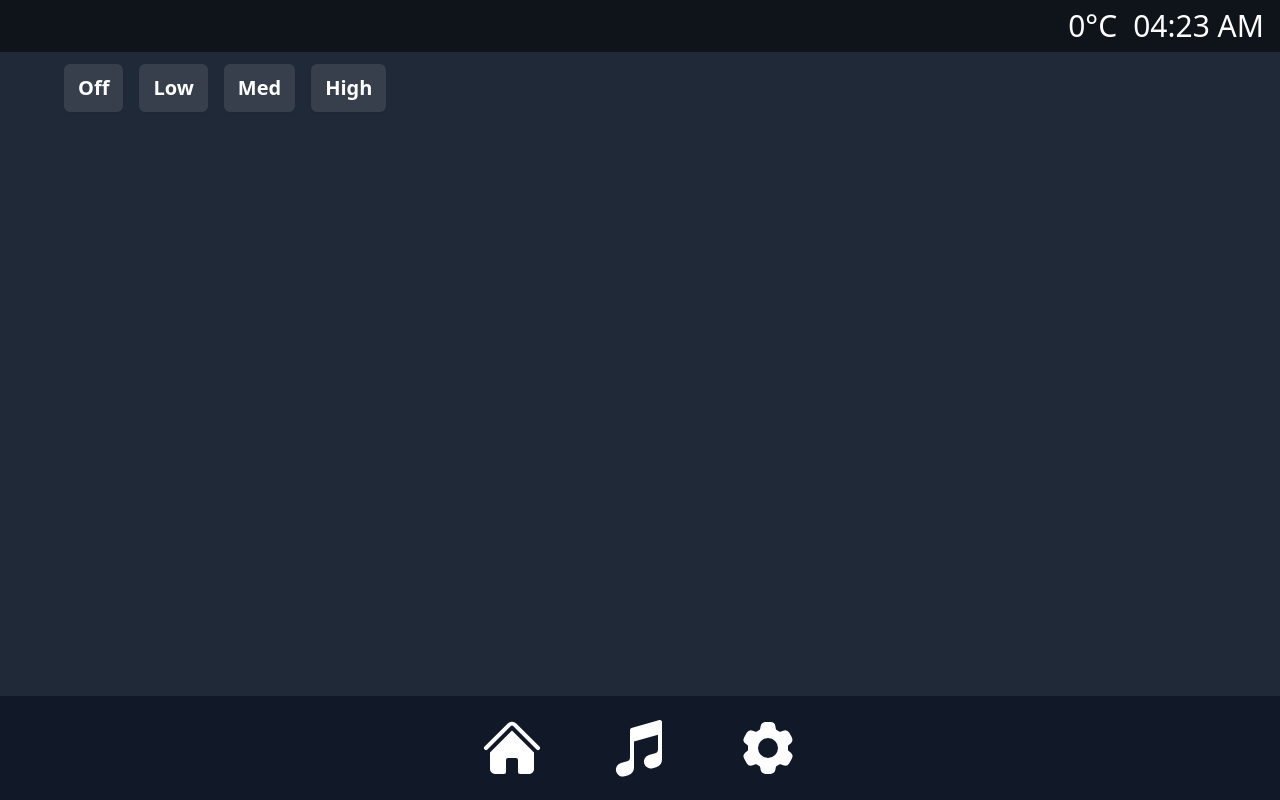
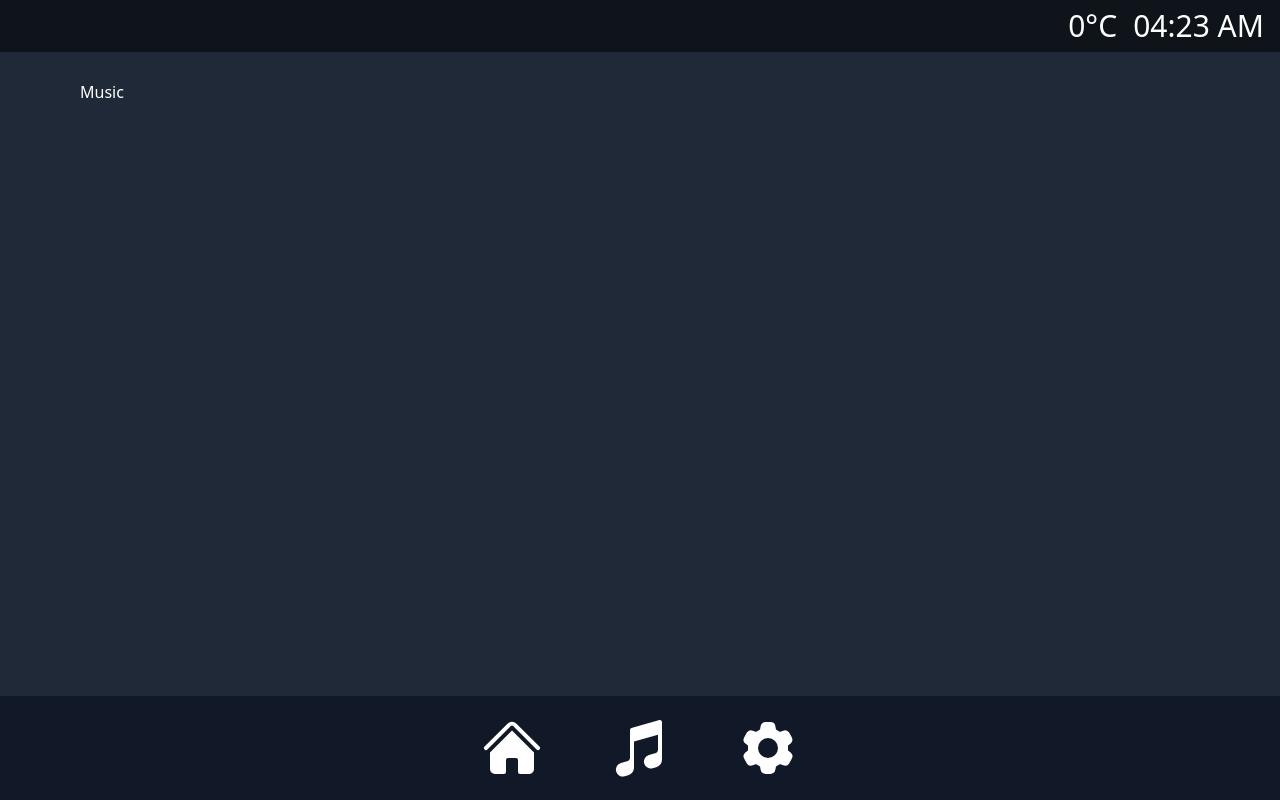
Before and after one commit to raidn-labs/vl, a Vue app: page / in a window 1280 px wide. Both pictures are taken after a click on the link 640 px from the left and 748 px from the top of the page. Built offline with nearby package versions, Linux system fonts and the light colour scheme.

Commit message:
Adding 'screens' for each nav item.

```diff
--- a/src/App.vue
+++ b/src/App.vue
@@ -2,6 +2,13 @@
 import BlowerControl from "./components/BlowerControl.vue";
 import UtilityBar from "./components/UtilityBar.vue";
 import Navigation from "./components/Navigation.vue";
+import {ref} from 'vue';
+
+const activeScreen = ref('home');
+
+function isActiveScreen (screen) {
+  return activeScreen.value === screen;
+}
 </script>
 
 <template>
@@ -10,15 +17,19 @@ import Navigation from "./components/Navigation.vue";
     <UtilityBar />
 
     <!-- Main Content -->
-    <div class="flex-1 overflow-y-auto">
-      <BlowerControl />
+    <div class="flex-1 overflow-y-auto p-20">
+      <div v-if="isActiveScreen('home')">
+        <BlowerControl />
+      </div>
+      <div v-if="isActiveScreen('music')">
+        <h1 class="text-white">Music</h1>
+      </div>
+      <div v-if="isActiveScreen('settings')">
+        <h1 class="text-white">Settings</h1>
+      </div>
     </div>
 
     <!-- Sticky Navigation Bar -->
-    <Navigation />
+    <Navigation @navigate="(to) => activeScreen = to"/>
   </div>
 </template>
-
-<style scoped>
-
-</style>
--- a/src/components/BlowerControl.vue
+++ b/src/components/BlowerControl.vue
@@ -7,7 +7,7 @@ async function setFanSpeed(speed) {
 </script>
 
 <template>
-  <div class="flex mx-16 my-16">
+  <div class="flex">
       <button type="button" class="mr-4 rounded-md bg-white/10 px-3.5 py-2.5 text-sm font-semibold text-white shadow-sm hover:bg-white/20" @click="setFanSpeed(0)">Off</button>
       <button type="button" class="mr-4 rounded-md bg-white/10 px-3.5 py-2.5 text-sm font-semibold text-white shadow-sm hover:bg-white/20" @click="setFanSpeed(1)">Low</button>
       <button type="button" class="mr-4 rounded-md bg-white/10 px-3.5 py-2.5 text-sm font-semibold text-white shadow-sm hover:bg-white/20" @click="setFanSpeed(2)">Med</button>
--- a/src/components/Navigation.vue
+++ b/src/components/Navigation.vue
@@ -1,23 +1,25 @@
 <script setup>
+import { defineEmits } from 'vue';
 
+const emit =  defineEmits(['navigate']);
 </script>
 
 <template>
   <div class="w-full py-3 bg-gray-900 fixed bottom-0 z-10">
     <div class="flex justify-center items-center space-x-4">
       <!-- Navigation Menu -->
-      <a href="#" class="text-white px-6 py-2 rounded-md text-lg font-medium">
+      <a href="#" class="text-white px-6 py-2 rounded-md text-lg font-medium" @click.prevent="emit('navigate', 'home')">
         <svg xmlns="http://www.w3.org/2000/svg" viewBox="0 0 24 24" fill="currentColor" class="w-16 h-16">
           <path d="M11.47 3.841a.75.75 0 0 1 1.06 0l8.69 8.69a.75.75 0 1 0 1.06-1.061l-8.689-8.69a2.25 2.25 0 0 0-3.182 0l-8.69 8.69a.75.75 0 1 0 1.061 1.06l8.69-8.689Z" />
           <path d="m12 5.432 8.159 8.159c.03.03.06.058.091.086v6.198c0 1.035-.84 1.875-1.875 1.875H15a.75.75 0 0 1-.75-.75v-4.5a.75.75 0 0 0-.75-.75h-3a.75.75 0 0 0-.75.75V21a.75.75 0 0 1-.75.75H5.625a1.875 1.875 0 0 1-1.875-1.875v-6.198a2.29 2.29 0 0 0 .091-.086L12 5.432Z" />
         </svg>
       </a>
-      <a href="#" class="text-white px-6 py-2 rounded-md text-lg font-medium">
+      <a href="#" class="text-white px-6 py-2 rounded-md text-lg font-medium" @click.prevent="emit('navigate', 'music')">
         <svg xmlns="http://www.w3.org/2000/svg" viewBox="0 0 24 24" fill="currentColor" class="w-16 h-16">
           <path fill-rule="evenodd" d="M19.952 1.651a.75.75 0 0 1 .298.599V16.303a3 3 0 0 1-2.176 2.884l-1.32.377a2.553 2.553 0 1 1-1.403-4.909l2.311-.66a1.5 1.5 0 0 0 1.088-1.442V6.994l-9 2.572v9.737a3 3 0 0 1-2.176 2.884l-1.32.377a2.553 2.553 0 1 1-1.402-4.909l2.31-.66a1.5 1.5 0 0 0 1.088-1.442V5.25a.75.75 0 0 1 .544-.721l10.5-3a.75.75 0 0 1 .658.122Z" clip-rule="evenodd" />
         </svg>
       </a>
-      <a href="#" class="text-white px-6 py-2 rounded-md text-lg font-medium">
+      <a href="#" class="text-white px-6 py-2 rounded-md text-lg font-medium" @click.prevent="emit('navigate', 'settings')">
         <svg xmlns="http://www.w3.org/2000/svg" viewBox="0 0 24 24" fill="currentColor" class="w-16 h-16">
           <path fill-rule="evenodd" d="M11.078 2.25c-.917 0-1.699.663-1.85 1.567L9.05 4.889c-.02.12-.115.26-.297.348a7.493 7.493 0 0 0-.986.57c-.166.115-.334.126-.45.083L6.3 5.508a1.875 1.875 0 0 0-2.282.819l-.922 1.597a1.875 1.875 0 0 0 .432 2.385l.84.692c.095.078.17.229.154.43a7.598 7.598 0 0 0 0 1.139c.015.2-.059.352-.153.43l-.841.692a1.875 1.875 0 0 0-.432 2.385l.922 1.597a1.875 1.875 0 0 0 2.282.818l1.019-.382c.115-.043.283-.031.45.082.312.214.641.405.985.57.182.088.277.228.297.35l.178 1.071c.151.904.933 1.567 1.85 1.567h1.844c.916 0 1.699-.663 1.85-1.567l.178-1.072c.02-.12.114-.26.297-.349.344-.165.673-.356.985-.57.167-.114.335-.125.45-.082l1.02.382a1.875 1.875 0 0 0 2.28-.819l.923-1.597a1.875 1.875 0 0 0-.432-2.385l-.84-.692c-.095-.078-.17-.229-.154-.43a7.614 7.614 0 0 0 0-1.139c-.016-.2.059-.352.153-.43l.84-.692c.708-.582.891-1.59.433-2.385l-.922-1.597a1.875 1.875 0 0 0-2.282-.818l-1.02.382c-.114.043-.282.031-.449-.083a7.49 7.49 0 0 0-.985-.57c-.183-.087-.277-.227-.297-.348l-.179-1.072a1.875 1.875 0 0 0-1.85-1.567h-1.843ZM12 15.75a3.75 3.75 0 1 0 0-7.5 3.75 3.75 0 0 0 0 7.5Z" clip-rule="evenodd" />
         </svg>
```
